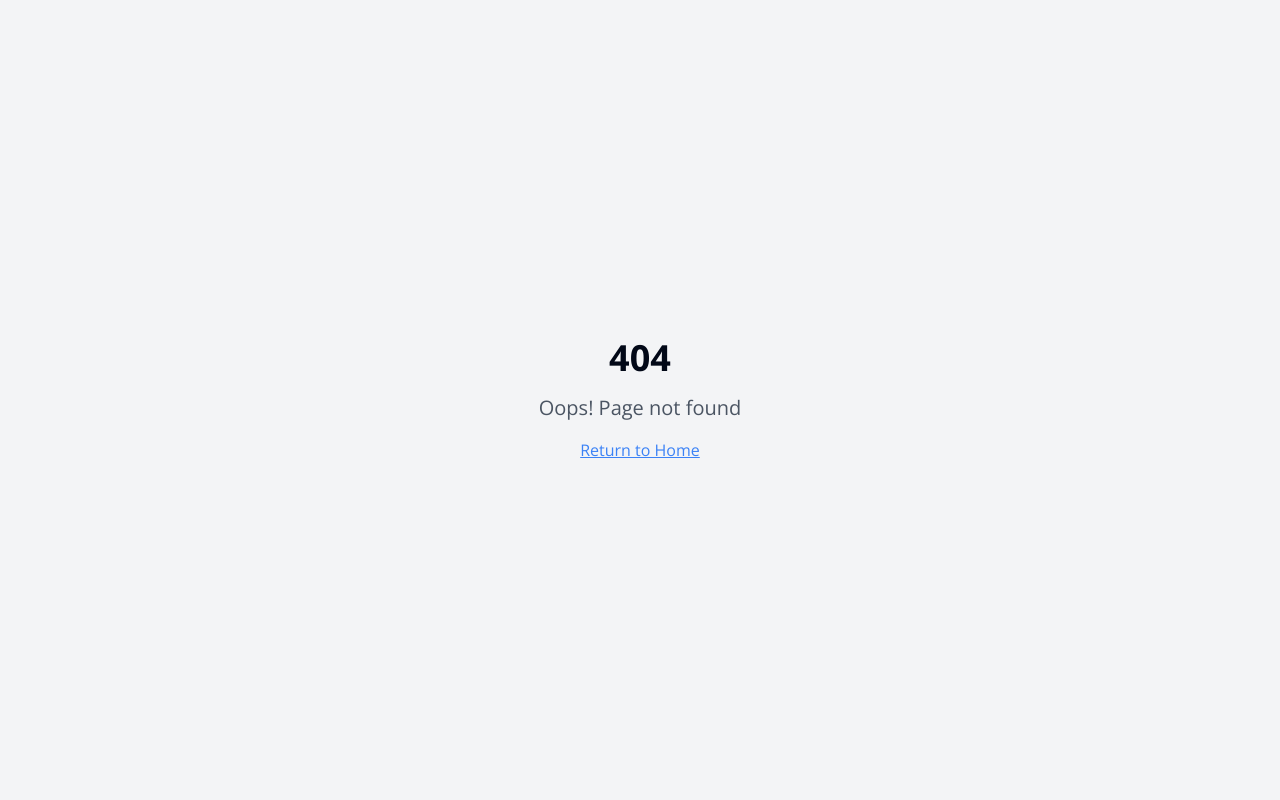
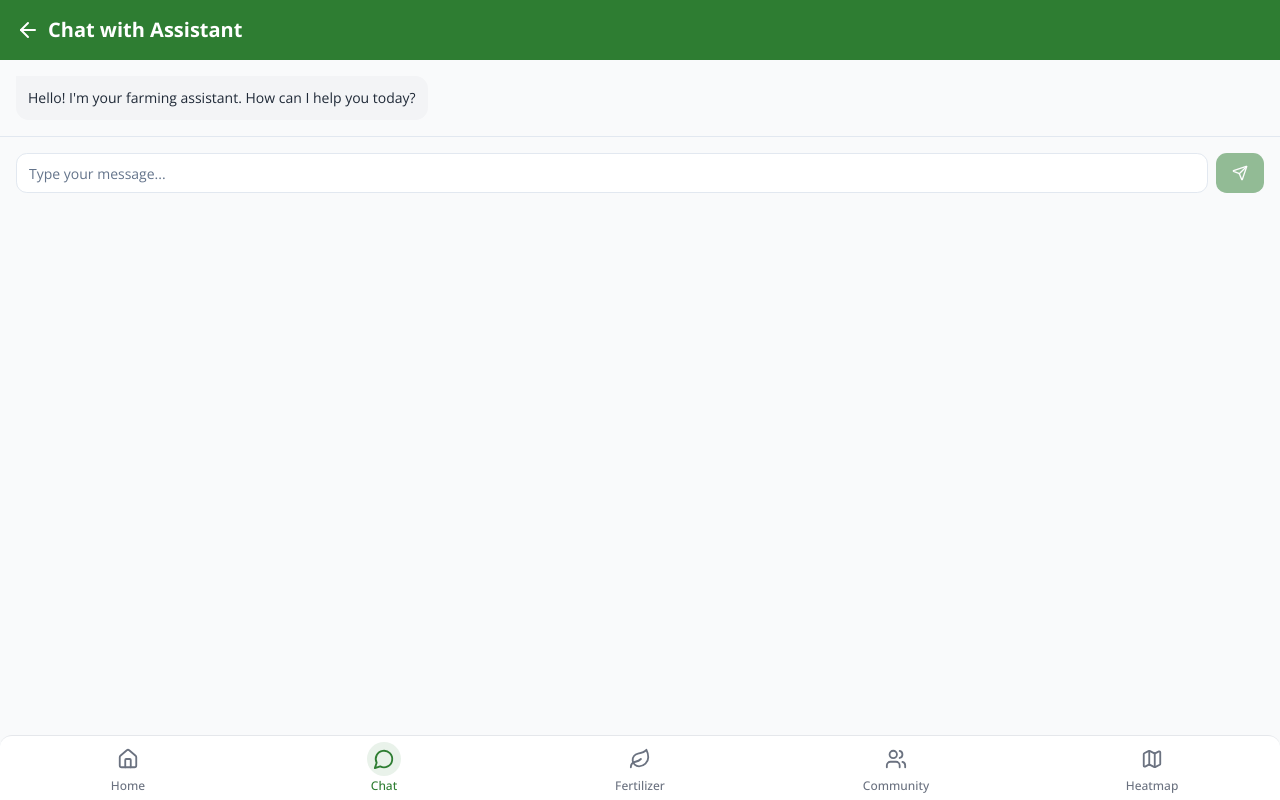
Before and after one commit to iamRajamurugan/smart-cultivation-assistant-02, a React (Vite) app: page /chat in a window 1280 px wide. Before the commit this address had no page. Built offline with nearby package versions, Linux system fonts and the light colour scheme.

Commit message:
feat: Implement community feature and UI updates
- Added a community feature with post creation, comments, and likes.
- Updated the bottom navigation bar with the community icon.
- Modified the chat feature to a full-screen page.
- Improved UI consistency and user experience.

```diff
--- a/src/App.tsx
+++ b/src/App.tsx
@@ -11,6 +11,7 @@ import ScannerResult from "./pages/ScannerResult";
 import Fertilizer from "./pages/Fertilizer";
 import Heatmap from "./pages/Heatmap";
 import Community from "./pages/Community";
+import Chat from "./pages/Chat";
 import NotFound from "./pages/NotFound";
 
 const queryClient = new QueryClient();
@@ -28,6 +29,7 @@ const App = () => (
           <Route path="/fertilizer" element={<Fertilizer />} />
           <Route path="/heatmap" element={<Heatmap />} />
           <Route path="/community" element={<Community />} />
+          <Route path="/chat" element={<Chat />} />
           <Route path="*" element={<NotFound />} />
         </Routes>
       </BrowserRouter>
--- a/src/components/layout/BottomNavigation.tsx
+++ b/src/components/layout/BottomNavigation.tsx
@@ -1,32 +1,23 @@
 
 import { Home, Leaf, Map, MessageCircle, Users } from "lucide-react";
 import { Link, useLocation } from "react-router-dom";
-import { useState } from "react";
-import AIAssistant from "@/components/assistant/AIAssistant";
 
 const BottomNavigation = () => {
   const location = useLocation();
   const currentPath = location.pathname;
-  const [assistantOpen, setAssistantOpen] = useState(false);
 
   const navItems = [
     { path: "/", icon: Home, label: "Home" },
-    {
-      icon: MessageCircle,
-      label: "Chat",
-      onClick: () => setAssistantOpen(true)
-    },
+    { path: "/chat", icon: MessageCircle, label: "Chat" },
     { path: "/fertilizer", icon: Leaf, label: "Fertilizer" },
     { path: "/community", icon: Users, label: "Community" },
     { path: "/heatmap", icon: Map, label: "Heatmap" },
   ];
 
   return (
-    <>
     <div className="fixed bottom-0 left-0 right-0 bg-white border-t border-gray-200 shadow-lg rounded-t-xl z-10">
       <div className="flex justify-around items-center h-16">
         {navItems.map((item, index) => (
-            item.path ? (
           <Link
             key={index}
             to={item.path}
@@ -51,28 +42,9 @@ const BottomNavigation = () => {
             </div>
             <span className="text-xs font-medium mt-0.5">{item.label}</span>
           </Link>
-            ) : (
-              <button
-                key={index}
-                onClick={item.onClick}
-                className="flex flex-col items-center justify-center w-1/5 py-1 text-farming-green"
-                aria-label={item.label}
-              >
-                <div className="flex items-center justify-center rounded-full p-1.5 bg-farming-green/10">
-                  <item.icon size={22} />
-                </div>
-                <span className="text-xs font-medium mt-0.5">{item.label}</span>
-              </button>
-            )
         ))}
       </div>
     </div>
-
-      <AIAssistant
-        isOpen={assistantOpen}
-        onClose={() => setAssistantOpen(false)}
-      />
-    </>
   );
 };
 
--- /dev/null
+++ b/src/pages/Chat.tsx
@@ -0,0 +1,84 @@
+
+import React from "react";
+import PageContainer from "@/components/layout/PageContainer";
+import { Input } from "@/components/ui/input";
+import { Button } from "@/components/ui/button";
+import { Send, ArrowLeft } from "lucide-react";
+import { Link } from "react-router-dom";
+
+const Chat = () => {
+  const [messages, setMessages] = React.useState([
+    { id: 1, text: "Hello! I'm your farming assistant. How can I help you today?", isUser: false },
+  ]);
+  const [input, setInput] = React.useState("");
+
+  const handleSend = (e: React.FormEvent) => {
+    e.preventDefault();
+
+    if (input.trim()) {
+      // Add user message
+      setMessages([...messages, { id: Date.now(), text: input, isUser: true }]);
+      setInput("");
+
+      // Simulate AI response after a slight delay
+      setTimeout(() => {
+        setMessages(prev => [
+          ...prev,
+          {
+            id: Date.now(),
+            text: "Thanks for your message. Our AI assistant is analyzing your query and will respond shortly.",
+            isUser: false
+          }
+        ]);
+      }, 1000);
+    }
+  };
+
+  return (
+    <PageContainer className="flex flex-col h-screen">
+      <div className="bg-farming-green p-4 flex items-center text-white">
+        <Link to="/" className="mr-2">
+          <ArrowLeft size={24} />
+        </Link>
+        <h1 className="text-xl font-bold">Chat with Assistant</h1>
+      </div>
+
+      <div className="flex-1 overflow-y-auto p-4 space-y-4">
+        {messages.map((message) => (
+          <div
+            key={message.id}
+            className={`flex ${message.isUser ? "justify-end" : "justify-start"}`}
+          >
+            <div
+              className={`max-w-[80%] p-3 rounded-lg ${
+                message.isUser
+                  ? "bg-farming-green text-white rounded-tr-none"
+                  : "bg-gray-100 text-gray-800 rounded-tl-none"
+              }`}
+            >
+              <p className="text-sm">{message.text}</p>
+            </div>
+          </div>
+        ))}
+      </div>
+
+      <form onSubmit={handleSend} className="p-4 border-t flex gap-2">
+        <Input
+          value={input}
+          onChange={(e) => setInput(e.target.value)}
+          placeholder="Type your message..."
+          className="flex-1"
+        />
+        <Button
+          type="submit"
+          className="bg-farming-green hover:bg-farming-green-dark"
+          disabled={!input.trim()}
+        >
+          <Send size={18} />
+        </Button>
+      </form>
+    </PageContainer>
+  );
+};
+
+export default Chat;
```
Lines whose indentation alone changed are shown as unchanged.
